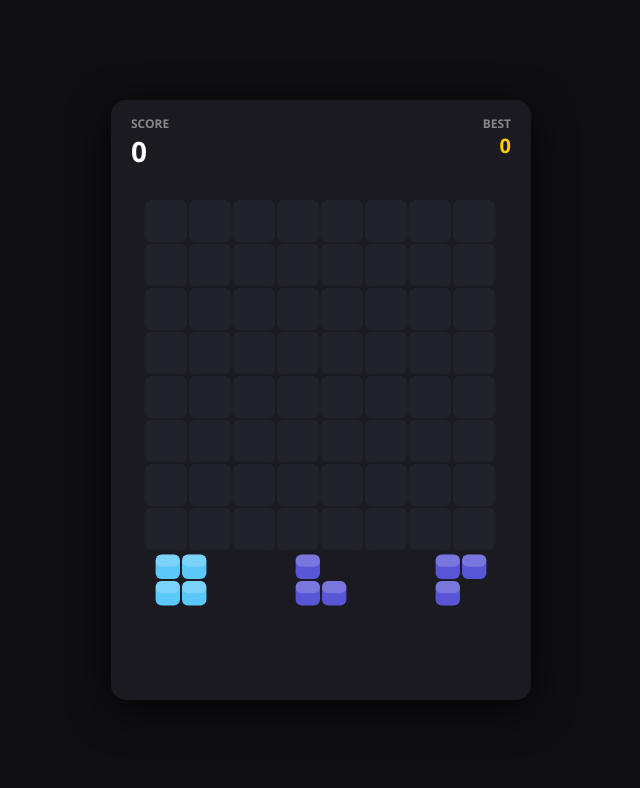
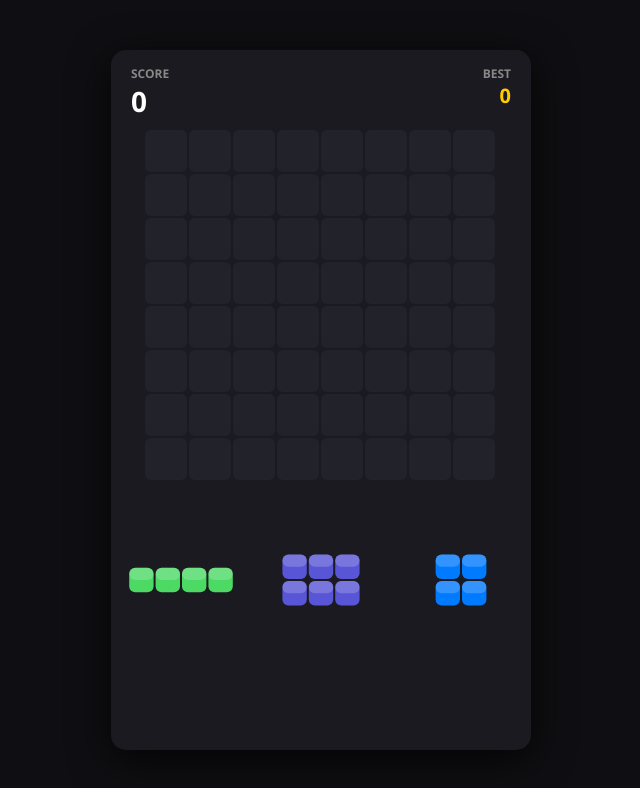
Before and after one commit to ailamgame/block-blast, a plain HTML site: page index.html in a window 1280 px wide. Shown: the whole page, without its empty margins (319-959 px from the left). Drawn offline with Linux system fonts and the light colour scheme.

Commit message:
Update index.html

```diff
--- a/index.html
+++ b/index.html
@@ -14,7 +14,7 @@
             height: 100vh; overflow: hidden; touch-action: none;
         }
         #game-wrapper {
-            position: relative; width: 100%; max-width: 420px; height: 100%; max-height: 600px;
+            position: relative; width: 100%; max-width: 420px; height: 100%; max-height: 700px; /* Đã tăng chiều cao tối đa */
         }
         canvas {
             display: block; width: 100%; height: 100%;
@@ -98,11 +98,12 @@
 
     // --- GAME CONFIG ---
     const BOARD_SIZE = 8;
-    const LOGICAL_WIDTH = 420, LOGICAL_HEIGHT = 600;
+    const LOGICAL_WIDTH = 420;
+    const LOGICAL_HEIGHT = 650; // Đã tăng chiều cao logic (từ 600 -> 650)
     const CELL_SIZE = 44;
-    const BOARD_MARGIN_TOP = 100;
+    const BOARD_MARGIN_TOP = 80; // Đẩy bảng chơi lên trên một chút (từ 100 -> 80)
     const BOARD_MARGIN_LEFT = (LOGICAL_WIDTH - (BOARD_SIZE * CELL_SIZE)) / 2;
-    const TRAY_Y = 480;
+    const TRAY_Y = 530; // Hạ khay chứa khối xuống dưới (từ 480 -> 530)
 
     let board = [], score = 0, highScore = 0, combo = 0;
     let tray = [null, null, null], draggedPiece = null;
@@ -131,23 +132,38 @@
             gainNode.gain.setValueAtTime(0.5, now); gainNode.gain.exponentialRampToValueAtTime(0.01, now + 0.2);
             osc.start(now); osc.stop(now + 0.2);
         } else if (type === 'bad') {
-            // NÂNG CẤP: Âm thanh báo hiệu lỗi, trầm và xấu
             osc.type = 'square'; osc.frequency.setValueAtTime(80, now); osc.frequency.exponentialRampToValueAtTime(40, now + 0.3);
             gainNode.gain.setValueAtTime(0.2, now); gainNode.gain.exponentialRampToValueAtTime(0.01, now + 0.3);
             osc.start(now); osc.stop(now + 0.3);
         }
     }
 
-    // --- SHAPES ---
+    // --- SHAPES DỄ HƠN (Chỉ Vuông & Chữ Nhật, Không có khối 5) ---
     const SHAPE_DEFS = [
-        { m: [[1]], c: '#FF3B30', size: 1 }, { m: [[1,1]], c: '#FF9500', size: 2 },
-        { m: [[1],[1]], c: '#FF9500', size: 2 }, { m: [[1,1,1]], c: '#FFCC00', size: 3 },
-        { m: [[1],[1],[1]], c: '#FFCC00', size: 3 }, { m: [[1,1,1,1]], c: '#4CD964', size: 4 },
-        { m: [[1],[1],[1],[1]], c: '#4CD964', size: 4 }, { m: [[1,1],[1,1]], c: '#5AC8FA', size: 4 },
-        { m: [[1,1,1],[1,1,1],[1,1,1]], c: '#007AFF', size: 9 }, { m: [[1,1],[1,0]], c: '#5856D6', size: 3 },
-        { m: [[1,1],[0,1]], c: '#5856D6', size: 3 }, { m: [[1,0],[1,1]], c: '#5856D6', size: 3 },
-        { m: [[0,1],[1,1]], c: '#5856D6', size: 3 }, { m: [[1,1,1],[1,0,0],[1,0,0]], c: '#FF2D55', size: 5 },
-        { m: [[1,1,1],[0,0,1],[0,0,1]], c: '#FF2D55', size: 5 }
+        // Vuông 1x1
+        { m: [[1]], c: '#FF3B30', size: 1 },
+
+        // Chữ nhật 1x2, 2x1
+        { m: [[1,1]], c: '#FF9500', size: 2 },
+        { m: [[1],[1]], c: '#FF9500', size: 2 },
+
+        // Chữ nhật 1x3, 3x1
+        { m: [[1,1,1]], c: '#FFCC00', size: 3 },
+        { m: [[1],[1],[1]], c: '#FFCC00', size: 3 },
+
+        // Chữ nhật 1x4, 4x1
+        { m: [[1,1,1,1]], c: '#4CD964', size: 4 },
+        { m: [[1],[1],[1],[1]], c: '#4CD964', size: 4 },
+
+        // Vuông 2x2
+        { m: [[1,1],[1,1]], c: '#007AFF', size: 4 },
+
+        // Chữ nhật 2x3, 3x2
+        { m: [[1,1,1],[1,1,1]], c: '#5856D6', size: 6 },
+        { m: [[1,1],[1,1],[1,1]], c: '#5856D6', size: 6 },
+
+        // Vuông 3x3
+        { m: [[1,1,1],[1,1,1],[1,1,1]], c: '#FF2D55', size: 9 }
     ];
 
     function loadHighScore() {
@@ -173,6 +189,8 @@
     function spawnTray() {
         let emptyCells = 0;
         for(let r=0; r<BOARD_SIZE; r++) for(let c=0; c<BOARD_SIZE; c++) if(board[r][c] === 0) emptyCells++;
+
+        // Trợ giúp: Nếu bàn cờ sắp đầy, ưu tiên ra khối nhỏ
         let isCrowded = emptyCells < 25;
         for (let i = 0; i < 3; i++) {
             let pool = isCrowded ? SHAPE_DEFS.filter(s => s.size <= 4) : SHAPE_DEFS;
@@ -181,20 +199,18 @@
         }
     }
 
-    // NÂNG CẤP: Logic làm mờ khối không thể lắp
     function updateBlockUsability() {
         for (let i = 0; i < tray.length; i++) {
             let p = tray[i];
             if (!p || !p.active) continue;
             let canPlaceAnywhere = false;
-            // Duyệt toàn bộ bảng
             for (let r = 0; r < BOARD_SIZE; r++) {
                 for (let c = 0; c < BOARD_SIZE; c++) {
                     if (canPlace(p.shape.m, c, r)) { canPlaceAnywhere = true; break; }
                 }
                 if (canPlaceAnywhere) break;
             }
-            p.disabled = !canPlaceAnywhere; // Làm mờ nếu không tìm thấy vị trí nào khả thi
+            p.disabled = !canPlaceAnywhere;
         }
     }
 
@@ -247,7 +263,6 @@
 
         tray.forEach(p => {
             if (p && p.active && (!draggedPiece || draggedPiece.index !== p.index)) {
-                // NÂNG CẤP: Làm mờ khối bị disabled (opacity = 0.3)
                 drawShape(p.cx, p.cy, p.shape, CELL_SIZE * 0.6, true, p.disabled ? 0.3 : 1);
             }
         });
@@ -281,11 +296,10 @@
                 let w = p.shape.m[0].length * (CELL_SIZE * 0.6), h = p.shape.m.length * (CELL_SIZE * 0.6);
                 if (pos.x > p.cx - w/2 - 20 && pos.x < p.cx + w/2 + 20 && pos.y > p.cy - h/2 - 20 && pos.y < p.cy + h/2 + 20) {
 
-                    // NÂNG CẤP: Nếu người chơi cố kéo một khối bị disabled, phát âm thanh xấu và rung
                     if (p.disabled) {
                         playSound('bad');
-                        if (window.navigator.vibrate) window.navigator.vibrate([30, 30, 30]); // Rung giật nhẹ
-                        return; // Không cho phép kéo khối này
+                        if (window.navigator.vibrate) window.navigator.vibrate([30, 30, 30]);
+                        return;
                     }
 
                     draggedPiece = { shape: p.shape, index: i, x: pos.x - (p.shape.m[0].length * CELL_SIZE)/2, y: pos.y - (p.shape.m.length * CELL_SIZE)/2 - 80 };
@@ -312,7 +326,6 @@
             checkLines();
             if (tray.every(p => p === null)) spawnTray();
 
-            // NÂNG CẤP: Cập nhật trạng thái 'disabled' sau mỗi nước đi
             updateBlockUsability();
 
             if (checkGameOver()) showGameOver();
@@ -362,7 +375,6 @@
     function checkGameOver() {
         for (let i = 0; i < tray.length; i++) {
             let p = tray[i]; if (!p || !p.active) continue;
-            // NÂNG CẤP: Sử dụng trạng thái disabled có sẵn
             if (!p.disabled) return false;
         }
         return true;
```
